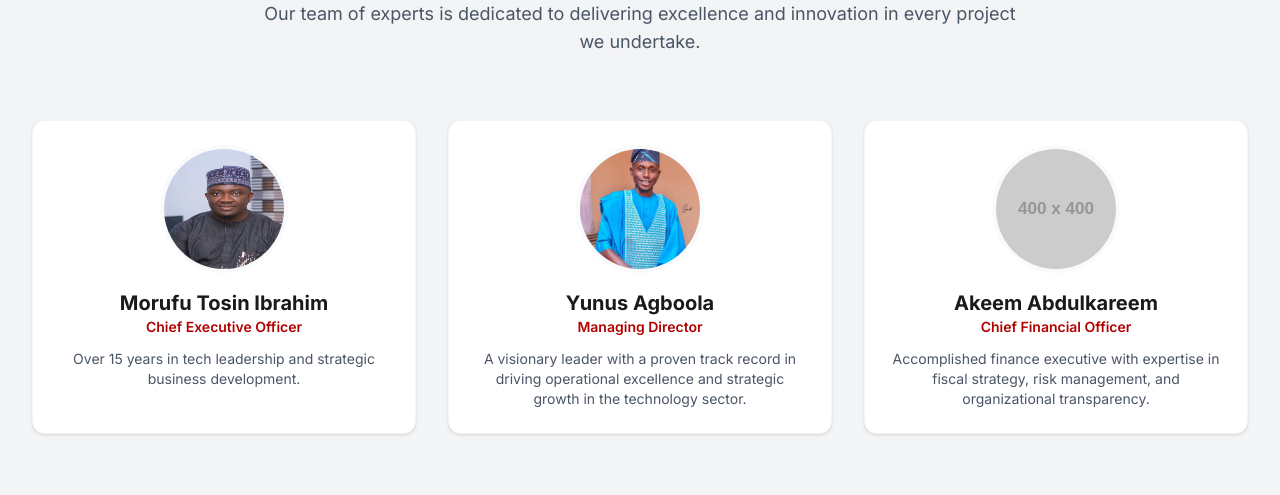
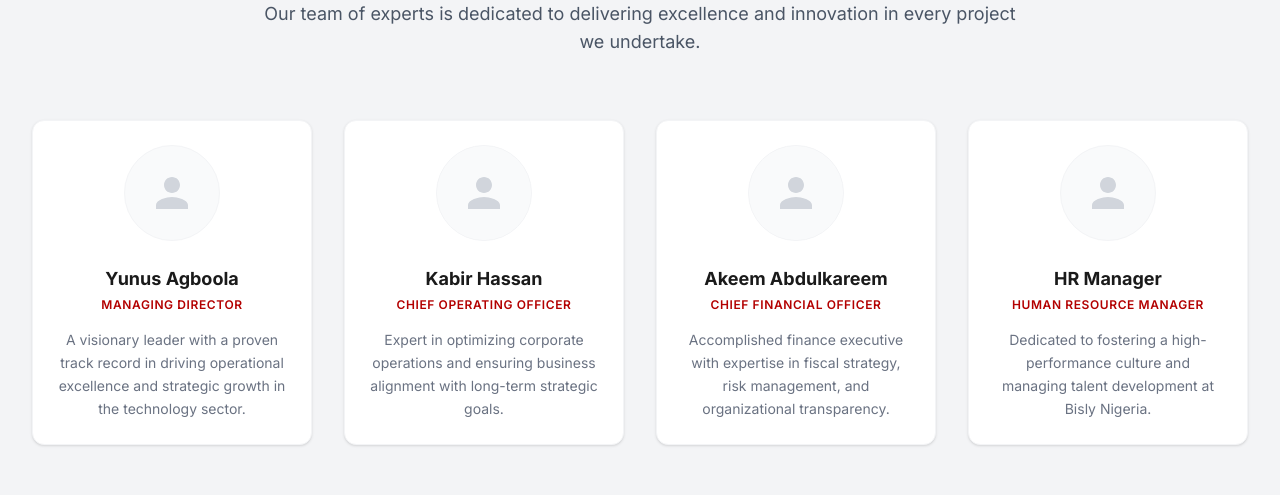
Before and after one commit to aladgolddynamic/bislynig.com.ng, a Next.js app: page / in a window 1280 px wide. Shown: the part 5120-5615 px from the top of the page. Built offline with nearby package versions, Linux system fonts and the light colour scheme.

Commit message:
Update team members and replace photos with stylized icons

```diff
--- a/src/components/TeamPreviewSection.tsx
+++ b/src/components/TeamPreviewSection.tsx
@@ -2,22 +2,24 @@ import React from 'react';
 
 const team = [
     {
-        name: "Morufu Tosin Ibrahim",
-        role: "Chief Executive Officer",
-        img: "/team/ceo.jpg",
-        desc: "Over 15 years in tech leadership and strategic business development."
+        name: "Yunus Agboola",
+        role: "Managing Director",
+        desc: "A visionary leader with a proven track record in driving operational excellence and strategic growth in the technology sector."
     },
     {
-        name: "Yunus Agboola",
-        role: "Managing Director",
-        img: "/team/md.png",
-        desc: "A visionary leader with a proven track record in driving operational excellence and strategic growth in the technology sector."
+        name: "Kabir Hassan",
+        role: "Chief Operating Officer",
+        desc: "Expert in optimizing corporate operations and ensuring business alignment with long-term strategic goals."
     },
     {
         name: "Akeem Abdulkareem",
         role: "Chief Financial Officer",
-        img: "https://placehold.co/400x400/1A1A1A/FFFFFF.png?text=AA",
         desc: "Accomplished finance executive with expertise in fiscal strategy, risk management, and organizational transparency."
+    },
+    {
+        name: "HR Manager",
+        role: "Human Resource Manager",
+        desc: "Dedicated to fostering a high-performance culture and managing talent development at Bisly Nigeria."
     }
 ];
 
@@ -32,16 +34,17 @@ export default function TeamPreviewSection() {
                         Our team of experts is dedicated to delivering excellence and innovation in every project we undertake.
                     </p>
                 </div>
-                <div className="grid grid-cols-1 md:grid-cols-3 gap-8">
+                <div className="grid grid-cols-1 md:grid-cols-2 lg:grid-cols-4 gap-8">
                     {team.map((member, i) => (
-                        <div key={i} className="bg-white rounded-xl shadow-sm border border-gray-100 overflow-hidden text-center p-6 hover:shadow-md transition">
-                            <div className="w-32 h-32 mx-auto rounded-full overflow-hidden mb-4 border-4 border-gray-50">
-                                {/* eslint-disable-next-line @next/next/no-img-element */}
-                                <img src={member.img} alt={member.name} className="w-full h-full object-cover" />
+                        <div key={i} className="bg-white rounded-xl shadow-sm border border-gray-100 overflow-hidden text-center p-6 hover:shadow-md transition group">
+                            <div className="w-24 h-24 mx-auto rounded-full bg-gray-50 flex items-center justify-center mb-6 border border-gray-100 group-hover:border-[#B30000]/20 transition-colors">
+                                <svg className="w-12 h-12 text-gray-300 group-hover:text-[#B30000]/40 transition-colors" fill="currentColor" viewBox="0 0 24 24">
+                                    <path d="M12 12c2.21 0 4-1.79 4-4s-1.79-4-4-4-4 1.79-4 4 1.79 4 4 4zm0 2c-2.67 0-8 1.34-8 4v2h16v-2c0-2.66-5.33-4-8-4z" />
+                                </svg>
                             </div>
-                            <h3 className="text-xl font-bold text-[#1A1A1A]">{member.name}</h3>
-                            <p className="text-[#B30000] font-semibold text-sm mb-3">{member.role}</p>
-                            <p className="text-gray-600 text-sm">{member.desc}</p>
+                            <h3 className="text-lg font-bold text-[#1A1A1A] mb-1">{member.name}</h3>
+                            <p className="text-[#B30000] font-semibold text-xs uppercase tracking-wider mb-4">{member.role}</p>
+                            <p className="text-gray-500 text-sm leading-relaxed">{member.desc}</p>
                         </div>
                     ))}
                 </div>
```
